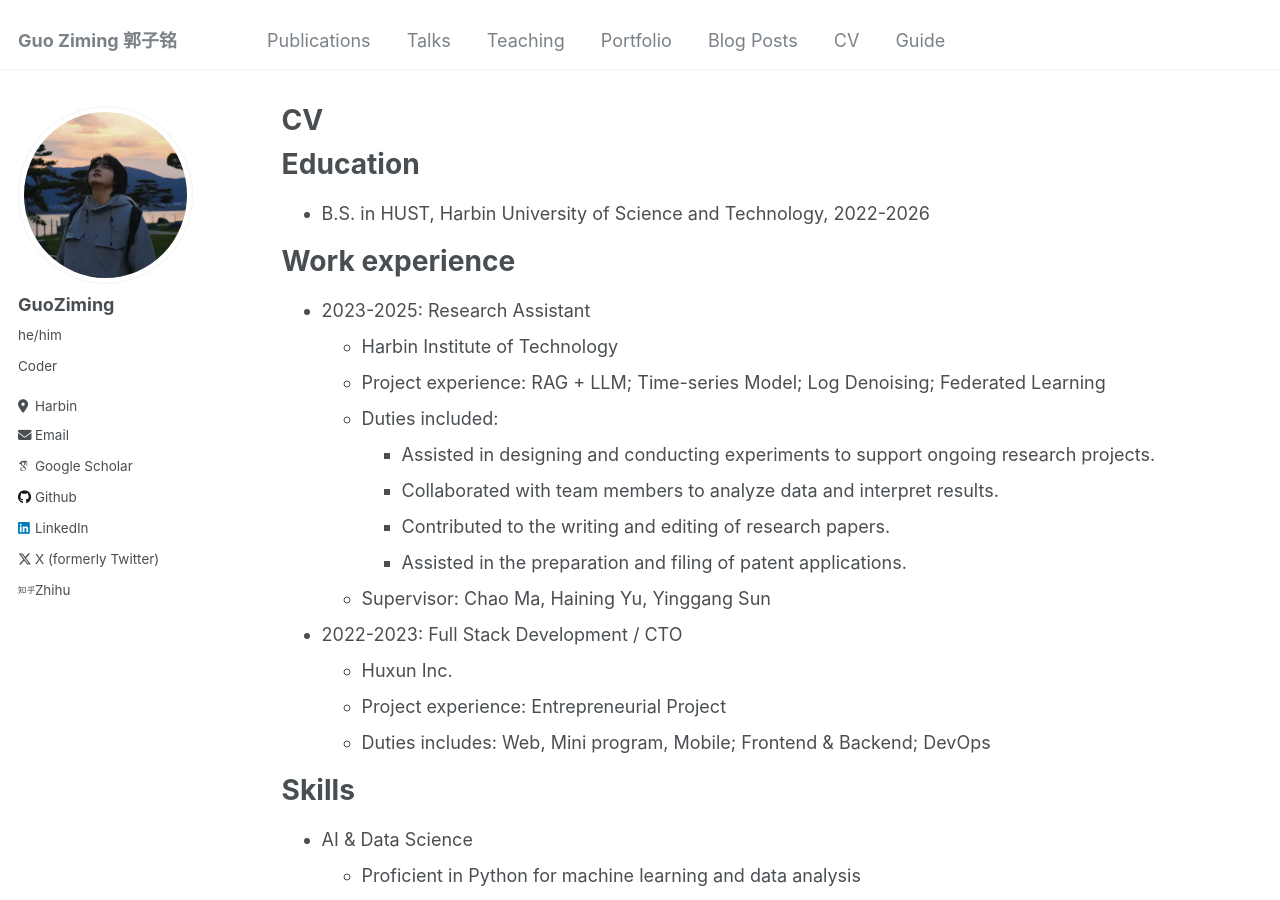
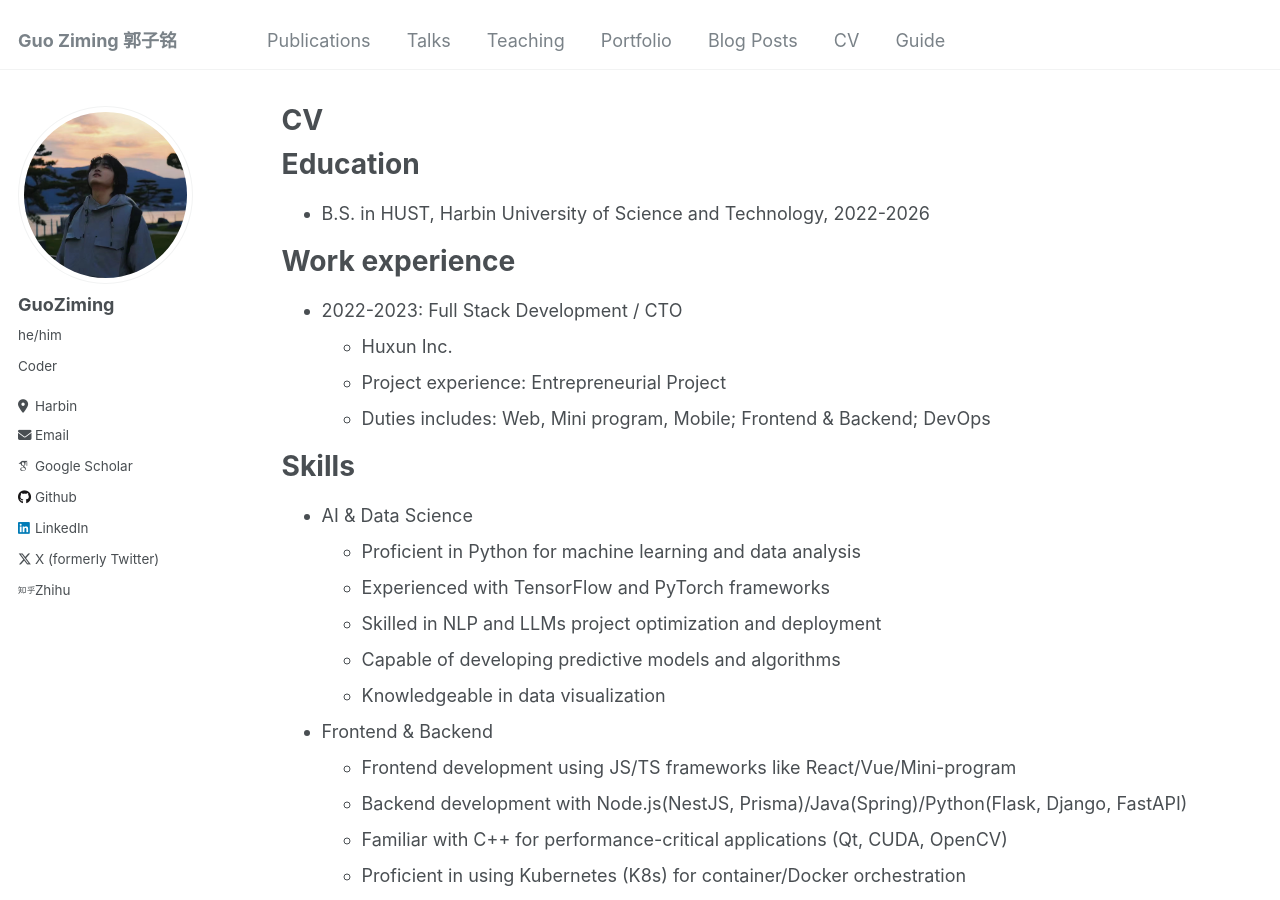
Before and after one commit to mcxiaoxiao/mcxiaoxiao.github.io, a Jekyll site: the page built from _pages/cv.md, in a window 1280 px wide and 900 px high. Built offline with Jekyll 4.4.1, drawn with Linux system fonts in a browser that asks for light colours; some web fonts are replaced.

Commit message:
Update cv.md

```diff
--- a/_pages/cv.md
+++ b/_pages/cv.md
@@ -18,16 +18,6 @@ Education
 Work experience
 ======
 
-
-* 2023-2025: Research Assistant
-  * Harbin Institute of Technology
-  * Project experience: RAG + LLM; Time-series Model; Log Denoising; Federated Learning
-  * Duties included:
-    * Assisted in designing and conducting experiments to support ongoing research projects.
-    * Collaborated with team members to analyze data and interpret results.
-    * Contributed to the writing and editing of research papers.
-    * Assisted in the preparation and filing of patent applications.
-  * Supervisor: Chao Ma, Haining Yu, Yinggang Sun
 
 
 * 2022-2023: Full Stack Development / CTO
```
